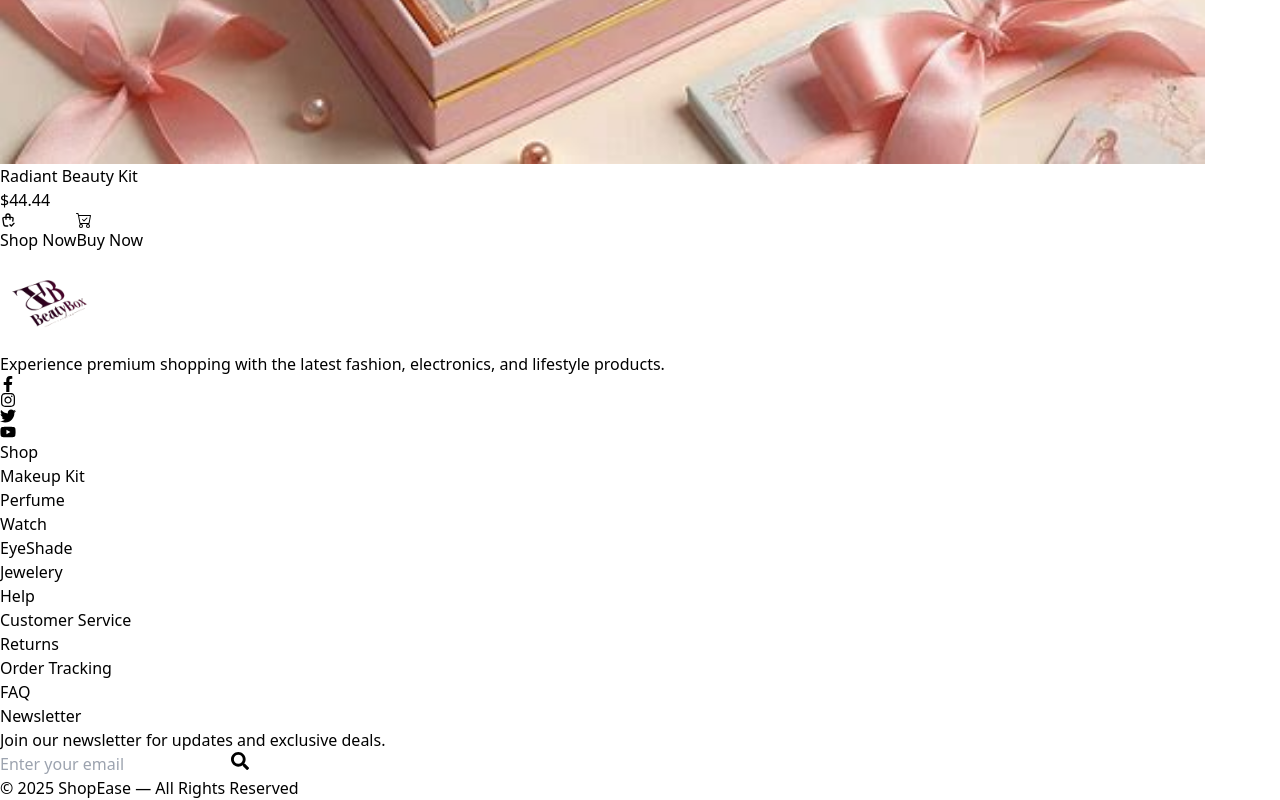
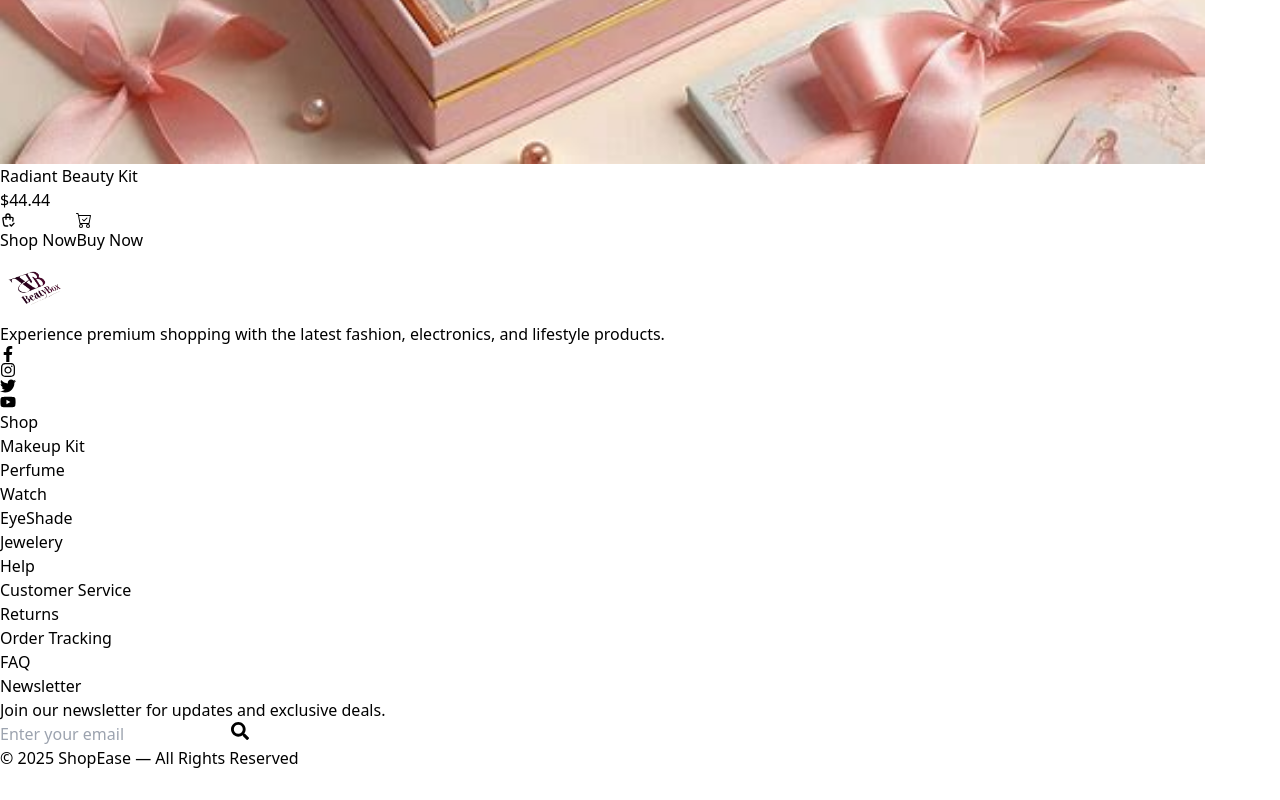
Before and after one commit to CodeQueen-AI/E-Commerce-Website-Project, a Next.js app: page / in a window 1280 px wide. Shown: the part 6970-7770 px from the top of the page. After the commit the page ends 7740 px from the top, so only its background shows below. Built offline with nearby package versions, Linux system fonts and the light colour scheme.

Commit message:
Update footer.tsx

```diff
--- a/src/app/components/footer.tsx
+++ b/src/app/components/footer.tsx
@@ -14,8 +14,8 @@ export default function Footer() {
           <Image
             src="/logo.png" // <-- apna logo path yahan do
             alt="ShopEase Logo"
-            width={100}
-            height={40}
+            width={70}
+            height={70}
             className="mb-4"
           />
           <p className="text-sm leading-relaxed">
```
